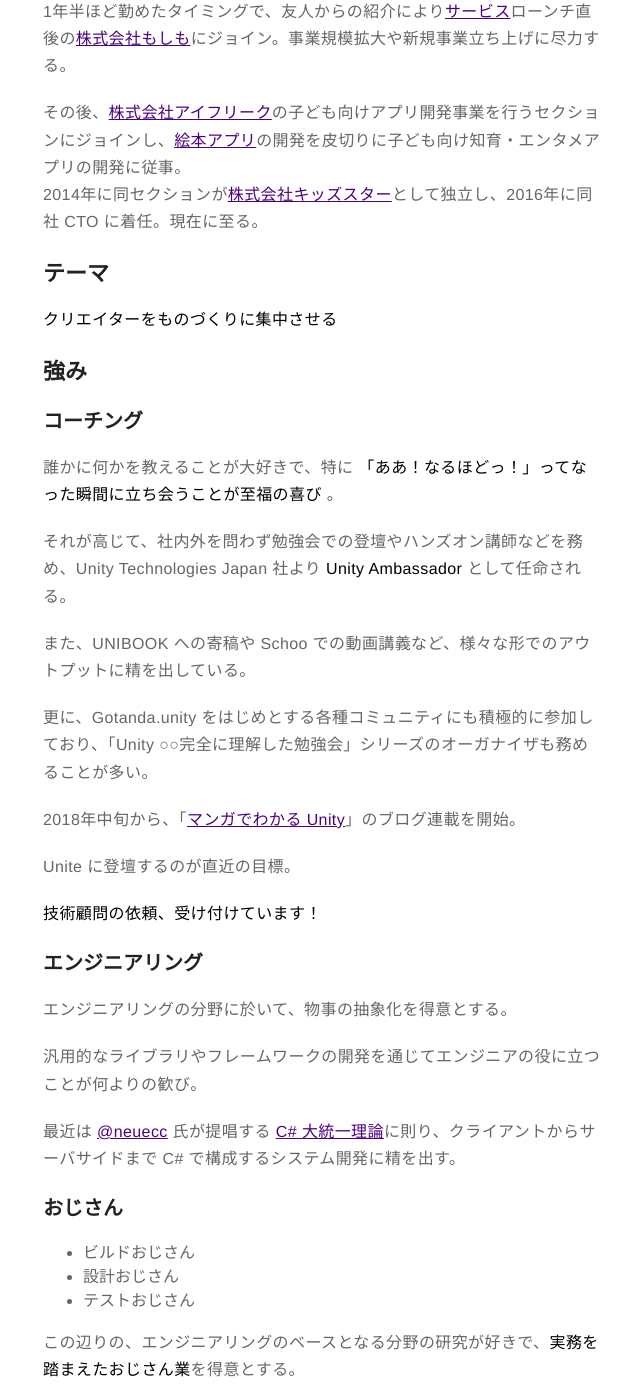
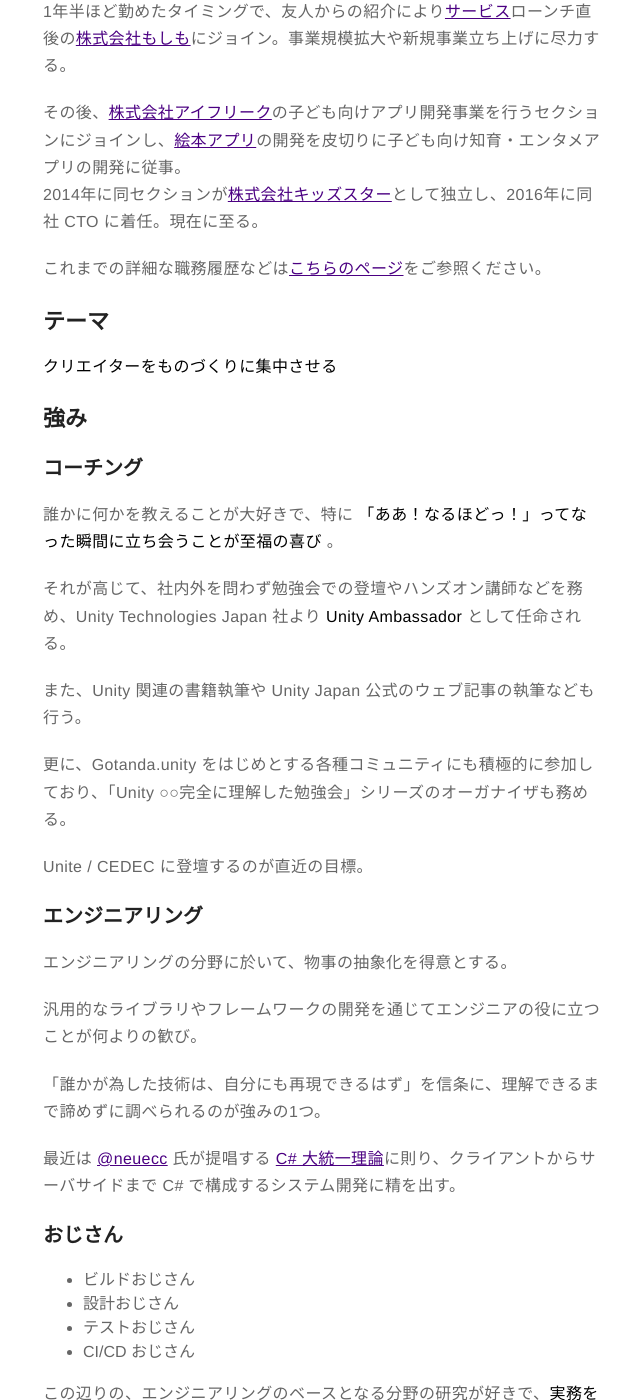
Before and after one commit to monry/monry.github.io, a Jekyll site: the page built from about.md, in a window 1280 px wide and 1400 px high, scrolled down 1129 px. Shown: the whole window, without its empty margins (317-957 px from the left). Built offline with Jekyll 4.4.1, drawn with Linux system fonts in a browser that asks for light colours; some of the changed text lies outside the part shown.

Commit message:
:memo: Add `/work`
- 職務経歴をザッとまとめる

```diff
--- a/Gemfile
+++ b/Gemfile
@@ -11,6 +11,7 @@
 gem 'jekyll-sitemap'
 gem 'jekyll-gist'
 gem 'jekyll-paginate'
+gem 'jekyll-watch'
 gem "github-pages", group: :jekyll_plugins
 
 gem "webrick", "~> 1.8"
--- a/_config.yml
+++ b/_config.yml
@@ -67,8 +67,8 @@
 projects: false
 
 # if you don't need "about" or "blog", comment them out below
-about: true
-manual: true
+about: false
+manual: false
 blog: false
 
 # do you want to show the "read time" of the posts?
--- a/about.md
+++ b/about.md
@@ -46,6 +46,8 @@
 その後、[株式会社アイフリーク](http://www.i-freek.co.jp/)の子ども向けアプリ開発事業を行うセクションにジョインし、[絵本アプリ](http://ehonkan.jp/)の開発を皮切りに子ども向け知育・エンタメアプリの開発に従事。<br />
 2014年に同セクションが[株式会社キッズスター](https://www.kidsstar.co.jp/)として独立し、2016年に同社 CTO に着任。現在に至る。
 
+これまでの詳細な職務履歴などは[こちらのページ](/work)をご参照ください。
+
 ## テーマ
 
 **クリエイターをものづくりに集中させる**
@@ -58,15 +60,11 @@
 
 それが高じて、社内外を問わず勉強会での登壇やハンズオン講師などを務め、Unity Technologies Japan 社より **Unity Ambassador** として任命される。
 
-また、UNIBOOK への寄稿や Schoo での動画講義など、様々な形でのアウトプットに精を出している。
+また、Unity 関連の書籍執筆や Unity Japan 公式のウェブ記事の執筆なども行う。
 
-更に、Gotanda.unity をはじめとする各種コミュニティにも積極的に参加しており、「Unity ○○完全に理解した勉強会」シリーズのオーガナイザも務めることが多い。
+更に、Gotanda.unity をはじめとする各種コミュニティにも積極的に参加しており、「Unity ○○完全に理解した勉強会」シリーズのオーガナイザも務める。
 
-2018年中旬から、「[マンガでわかる Unity](https://unity-manga.hatenablog.com/)」のブログ連載を開始。
-
-Unite に登壇するのが直近の目標。
-
-**技術顧問の依頼、受け付けています！**
+Unite / CEDEC に登壇するのが直近の目標。
 
 ### エンジニアリング
 
@@ -74,37 +72,42 @@
 
 汎用的なライブラリやフレームワークの開発を通じてエンジニアの役に立つことが何よりの歓び。
 
+「誰かが為した技術は、自分にも再現できるはず」を信条に、理解できるまで諦めずに調べられるのが強みの1つ。
+
 最近は [@neuecc](https://github.com/neuecc) 氏が提唱する [C# 大統一理論](https://neue.cc/2018/08/25_568.html)に則り、クライアントからサーバサイドまで C# で構成するシステム開発に精を出す。
 
 ### おじさん
 
-* ビルドおじさん
-* 設計おじさん
-* テストおじさん
+- ビルドおじさん
+- 設計おじさん
+- テストおじさん
+- CI/CD おじさん
 
 この辺りの、エンジニアリングのベースとなる分野の研究が好きで、**実務を踏まえたおじさん業**を得意とする。
-
-**おじさん業の委託、受け付けています！**
 
 ## 技術
 
 現在は Unity に軸足を置いており、その周辺技術に対する知見も豊富に持つ。<br />
 主立った得意分野としては以下の通り。
 
-* Unity
-    * C#
-    * 2D アプリ・ゲーム開発
-    * ビルドシステム構築
-    * AssetBundle 運用
-* BigData
-    * Google BigQuery
-* App Market
-    * App Store
-    * Google Play
-* IaaS/BaaS
-    * Azure
-    * AWS
-    * Firebase
+- Unity
+  - C#
+  - 2D アプリ・ゲーム開発
+  - ビルドシステム構築
+  - AssetBundle 運用
+- ASP.NET Core
+  - Entity Framework Core
+  - Azure Functions
+- BigData
+  - Google BigQuery
+- App Market
+  - App Store
+  - Google Play
+- IaaS/BaaS
+  - Microsoft Azure
+  - Amazon Web Services
+  - Firebase
+  - PlayFab
 
 ## パーソナリティ
 
@@ -128,6 +131,8 @@
     * 36 ビルド管理・パッケージ管理
 * [Unity デザイナーズ・バイブル Reboot](https://www.borndigital.co.jp/book/29947.html)
     * Part1 入門編
+* [Unity バイブル R5 夏号](https://www.borndigital.co.jp/book/30830.html)
+    * 編集委員として参加
 
 ## 寄稿
 
```
Also changed, not shown: index.md (+5 -0 lines), work.md (added, +80 -0 lines), Gemfile.lock, 13 other files.
